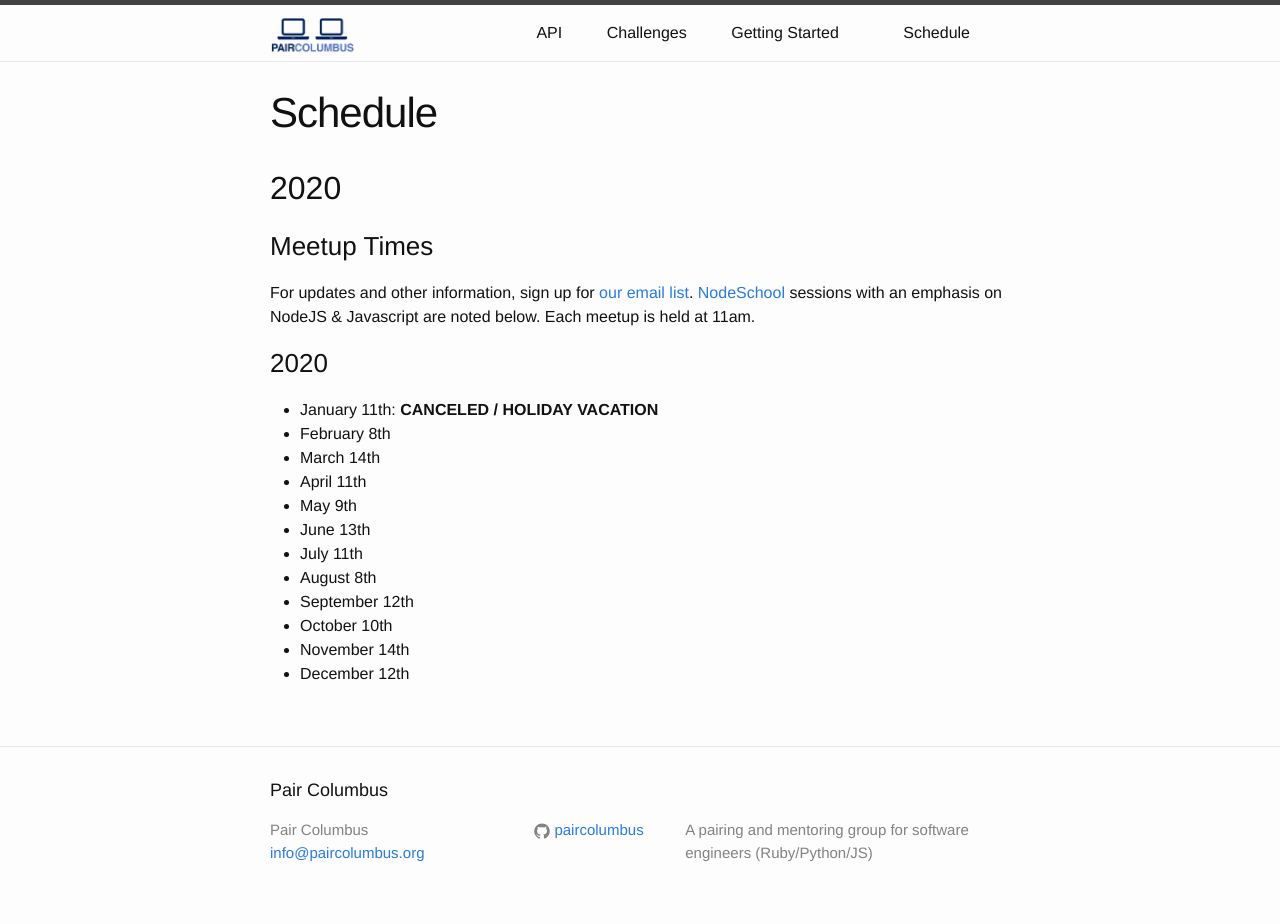
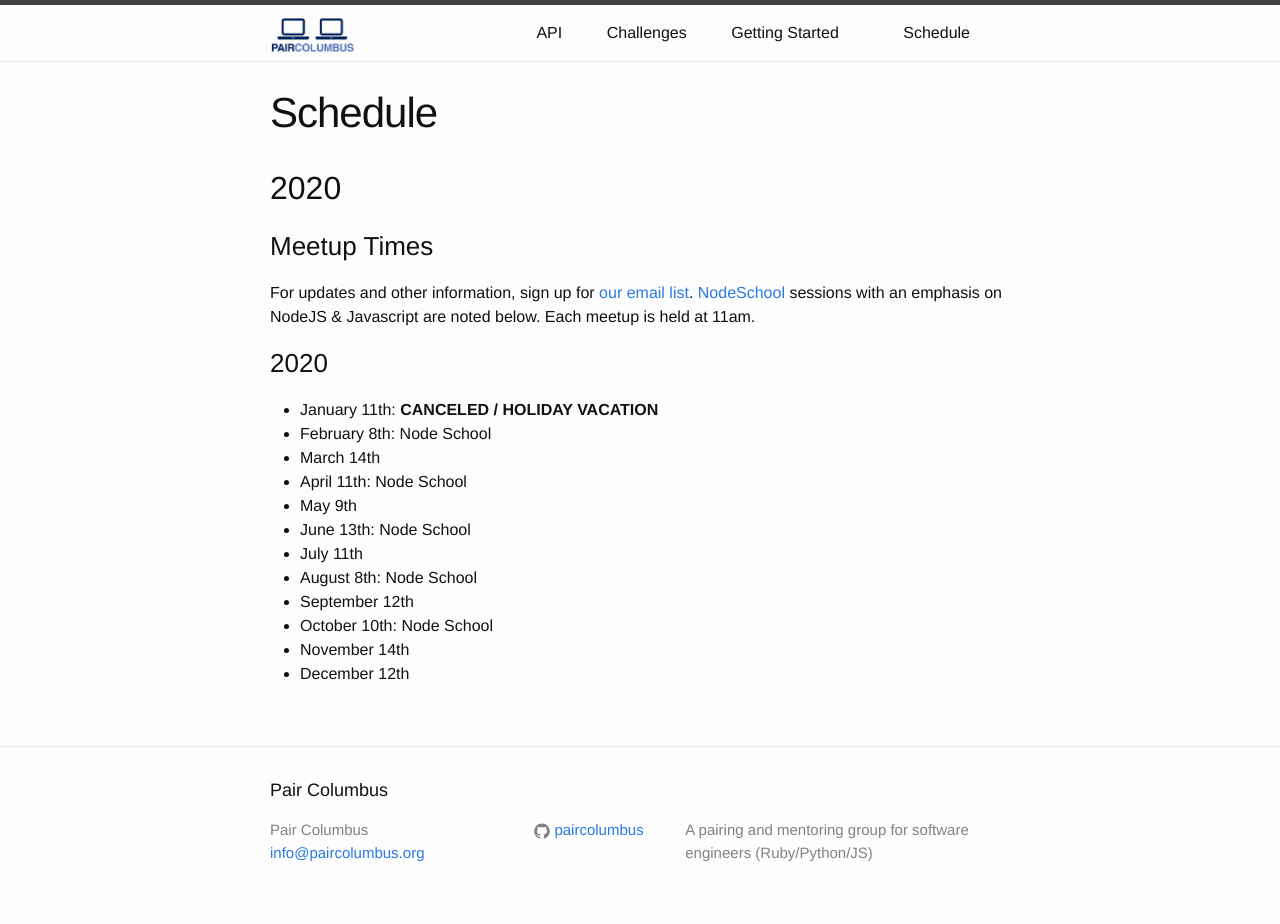
Before and after one commit to paircolumbus/paircolumbus.github.io, a Jekyll site: the page built from pages/schedule.md, in a window 1280 px wide. Built offline with Jekyll 4.4.1, drawn with Linux system fonts in a browser that asks for light colours; comment, search, counter and statistics services are not loaded.

Commit message:
Update schedule.md

```diff
--- a/pages/schedule.md
+++ b/pages/schedule.md
@@ -11,14 +11,14 @@ For updates and other information, sign up for [our email list](http://paircolum
 
 ### 2020
 - January 11th: __CANCELED / HOLIDAY VACATION__
-- February 8th
+- February 8th: Node School
 - March 14th
-- April 11th
+- April 11th: Node School
 - May 9th
-- June 13th
+- June 13th: Node School
 - July 11th
-- August 8th
+- August 8th: Node School
 - September 12th
-- October 10th
+- October 10th: Node School
 - November 14th
 - December 12th
```
